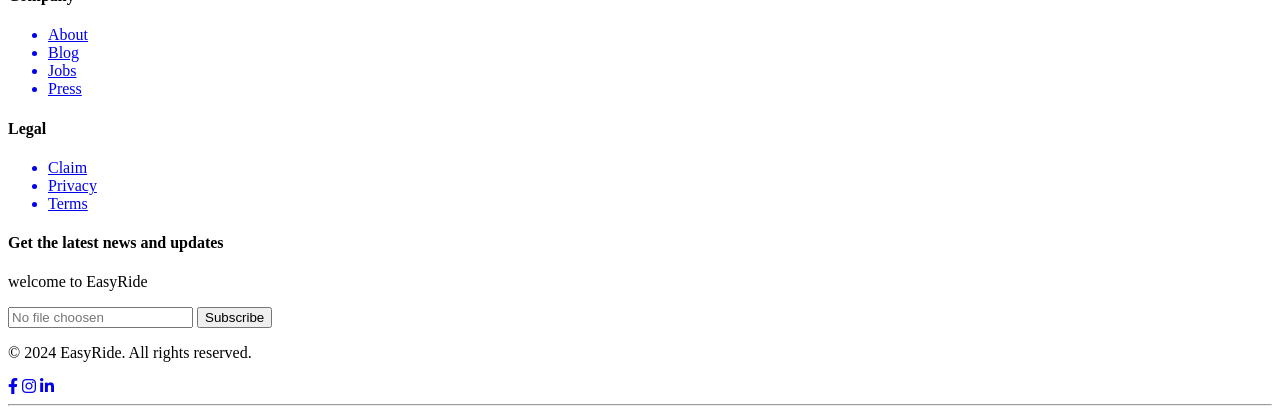
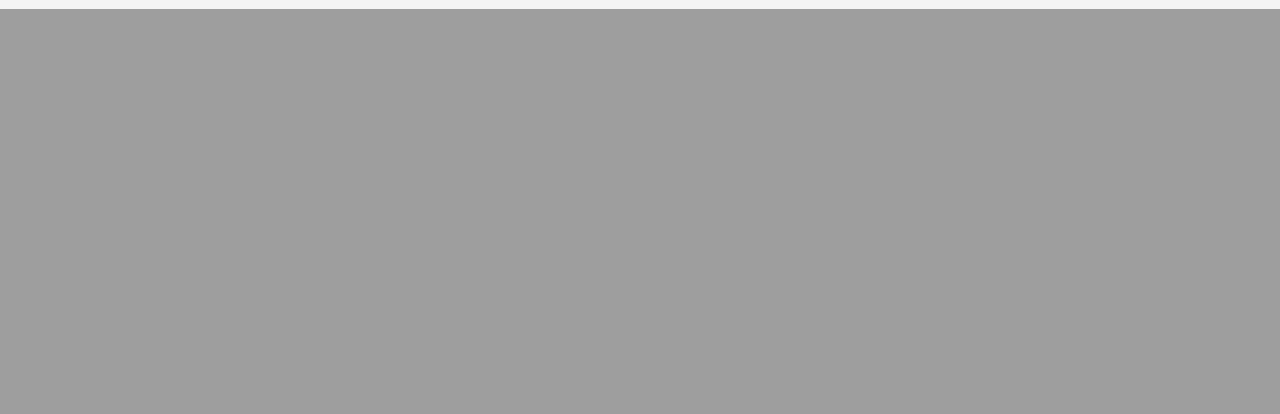
Before and after one commit to heshanJayawardhana/Vehical_Rentel_System, a PHP site: the page made by pages need to be added/Booking Page/booking.php in a window 1280 px wide. Shown: the part 1318-1732 px from the top of the page. After the commit the page ends 1327 px from the top, so only its background shows below. Run offline with PHP 8.4, Linux system fonts and the light colour scheme.

Commit message:
Update booking.php

```diff
--- a/pages need to be added/Booking Page/booking.php
+++ b/pages need to be added/Booking Page/booking.php
@@ -22,14 +22,14 @@
     <meta charset="UTF-8">
     <meta name="viewport" content="width=device-width, initial-scale=1">
     <title>EasyRide</title>
-    <link rel="stylesheet" type="text/css" href="styles/booking.css" />
+    <link rel="stylesheet" type="text/css" href="./booking.css" />
     <link rel="stylesheet" href="https://cdnjs.cloudflare.com/ajax/libs/font-awesome/6.0.0-beta3/css/all.min.css">
     <style>
         .hidden { display: none; }
     </style>
 
-    <script src="js/booking.js"></script>
-    <script src="js/validation.js"></script>
+    <script src="./booking.js"></script>
+    <script src="./validation.js"></script>
 
     <style>
         .price-table {
@@ -66,17 +66,6 @@
     </div>
 
 </div>
-
-    <nav class="navbar">
-        <ul>
-            <li><a href="#">Home</a></li>
-            <li><a href="news.html">Vehicles</a></li>
-            <li><a href="register.html">Services</a></li>
-            <li><a href="#">View</a></li>
-            <li><a href="#">Contact Us</a></li>
-            <li><a href="#">Help</a></li>
-        </ul>
-    </nav>
 
     <h1 class="top">Experience Freedom on Wheels!</h1>
     <br><br>
@@ -138,12 +127,12 @@
     ?>
 
 
-</div><!--close div container of readbox and reservation, topic1-->
+</div>
 
 <div class="form-content">
 
     <div class="btn-container">
-        <!--<button class="btn1" id="quickRentButton">Quick Rent</button>-->
+
         <button class="btn1" id="planTripButton">Plan Your Trip</button>
         <button  class="btn1" id="updateBookingButton">Update Booking</button>
         <a href="readBooking.php"><button  class="btn1" id="myBookingButton">My Bookings</button></a>
@@ -246,71 +235,6 @@
 
  <!--Footer-->
 
-<footer>
-    <div class="footer-container">
-
-    <div class="key">
-          <h4>Solution</h4>
-            <ul>
-              <a href="#"><li>Marketing</li></a>
-              <a href="#"><li>Analytics</li></a>
-              <a href="#"><li>commerce</li></a>
-              <a href="#"><li>Insights</li></a>
-            </ul>
-    </div>
-
-    <div class="key">
-        <h4>Support</h4>
-          <ul>
-
-              <a href="#"><li>Pricing</li></a>
-              <a href="#"><li>Documantation</li></a>
-              <a href="#"><li>Guides</li></a>
-              <a href="#"><li>API Status</li></a>
-
-          </ul>
-    </div>
-
-    <div class="key">
-        <h4>Company</h4>
-        <ul>
-            <a href="about.html"><li>About</li></a>
-            <a href="#"><li>Blog</li></a>
-            <a href="#"><li>Jobs</li></a>
-            <a href="#"><li>Press</li></a>
-        </ul>
-    </div>
-
-    <div class="key">
-        <h4>Legal</h4>
-        <ul>
-            <a href="#"><li>Claim</li></a>
-            <a href="#"><li>Privacy</li></a>
-            <a href="#"><li>Terms</li></a>
-        </ul>
-    </div>
-
-    <div class="key">
-      <h4>Get the latest news and updates</h4>
-        <p>welcome to EasyRide</p>
-        <input type="text" placeholder="No file choosen">
-        <button class="subscribe-btn">Subscribe</button>
-    </div>
-
-  </div>
-
-
-  <div class="copy-right">
-            <p>&copy; 2024 EasyRide. All rights reserved.</p>
-            <div class="social-media">
-                <a href="https://www.facebook.com" target="_blank"><i class="fab fa-facebook-f"></i></a>
-                <a href="https://www.instagram.com" target="_blank"><i class="fab fa-instagram"></i></a>
-                <a href="https://www.linkedin.com" target="_blank"><i class="fab fa-linkedin-in"></i></a>
-            </div>
-        </div>
-<hr>
-
-</footer>
 
 </body>
 
```
